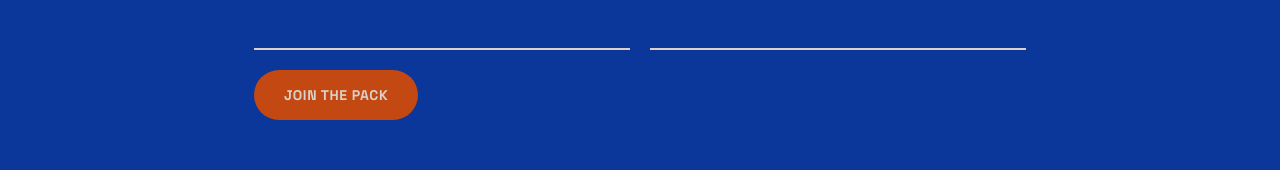
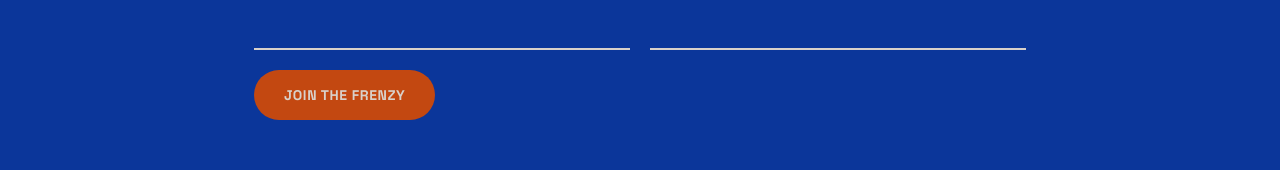
Before and after one commit to Ayomide-cmd/shark-co, a React (Vite) app: page / in a window 1280 px wide. Shown: the part 4235-4405 px from the top of the page. Built offline with nearby package versions, Linux system fonts and the light colour scheme.

Commit message:
Update keywords

```diff
--- a/src/components/Membership.tsx
+++ b/src/components/Membership.tsx
@@ -23,7 +23,7 @@ export default function Membership() {
               <input required type={f.type} value={form[f.key]} onChange={onChange(f.key)} />
             </label>
           ))}
-          <button className="btn btn--orange" type="submit">Join the pack</button>
+          <button className="btn btn--orange" type="submit">Join the Frenzy</button>
         </form>
       )}
     </section>
```
